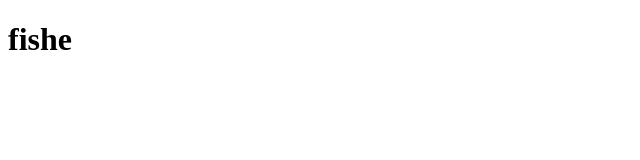
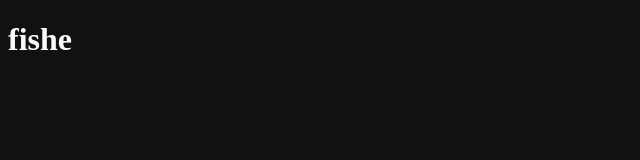
Before and after one commit to facgl/facgl.github.io, a plain HTML site: page index.html in a window 1280 px wide. Shown: the whole page, without its empty margins (0-640 px from the left). Drawn offline with Linux system fonts and the light colour scheme.

Commit message:
Update index.html

```diff
--- a/index.html
+++ b/index.html
@@ -1 +1 @@
-<!DOCTYPE html><html lang="en"><head><meta charset="UTF-8"><meta name="viewport" content="width=device-width, initial-scale=1.0"><title>FA / CGL</title><style>.html { background-color: #111; color: #fafafa; }</style></head><body><h1>fishe</h1></body></html>
+<!DOCTYPE html><html lang="en"><head><meta charset="UTF-8"><meta name="viewport" content="width=device-width, initial-scale=1.0"><title>FA / CGL</title><style>html { background-color: #111; color: #fafafa; }</style></head><body><h1>fishe</h1></body></html>
```
